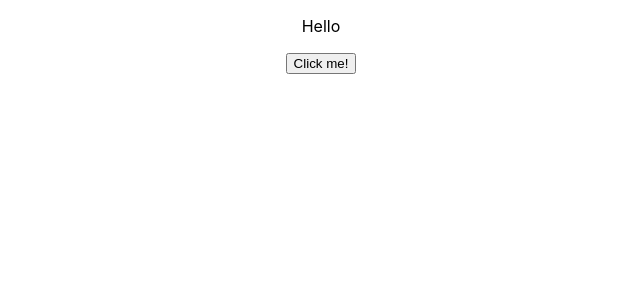
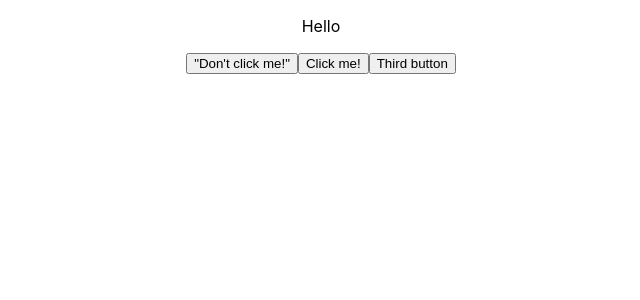
Before and after one commit to pohor/currency-converter, a React (Create React App) app: page / in a window 1280 px wide. Shown: the top 300 px of the page, without its empty margins (319-959 px from the left). Built offline with nearby package versions, Linux system fonts and the light colour scheme.

Commit message:
Refactor

```diff
--- a/src/App.js
+++ b/src/App.js
@@ -1,18 +1,15 @@
 import React from 'react';
 import logo from './logo.svg';
 import './App.css';
-
-function Button() {
-    return (
-        <button>Click me!</button>
-    );
-}
+import { Button } from "./components/Button";
 
 function App() {
   return (
     <div className="App">
       <p>Hello</p>
-        <Button/>
+        <Button>"Don't click me!"</Button>
+        <Button>Click me!</Button>
+        <Button>Third button</Button>
     </div>
   );
 }
--- /dev/null
+++ b/src/components/Button/Button.js
@@ -0,0 +1,13 @@
+import React from "react";
+
+function Button(props) {
+    // const { label } = props;
+    return (
+        <button>{props.children}</button>
+    );
+}
+
+Button.defaultProps = {
+    label: 'Enter button label'
+}
+export default Button;
--- /dev/null
+++ b/src/components/Button/index.js
@@ -0,0 +1 @@
+export { default as Button } from './Button'
```
